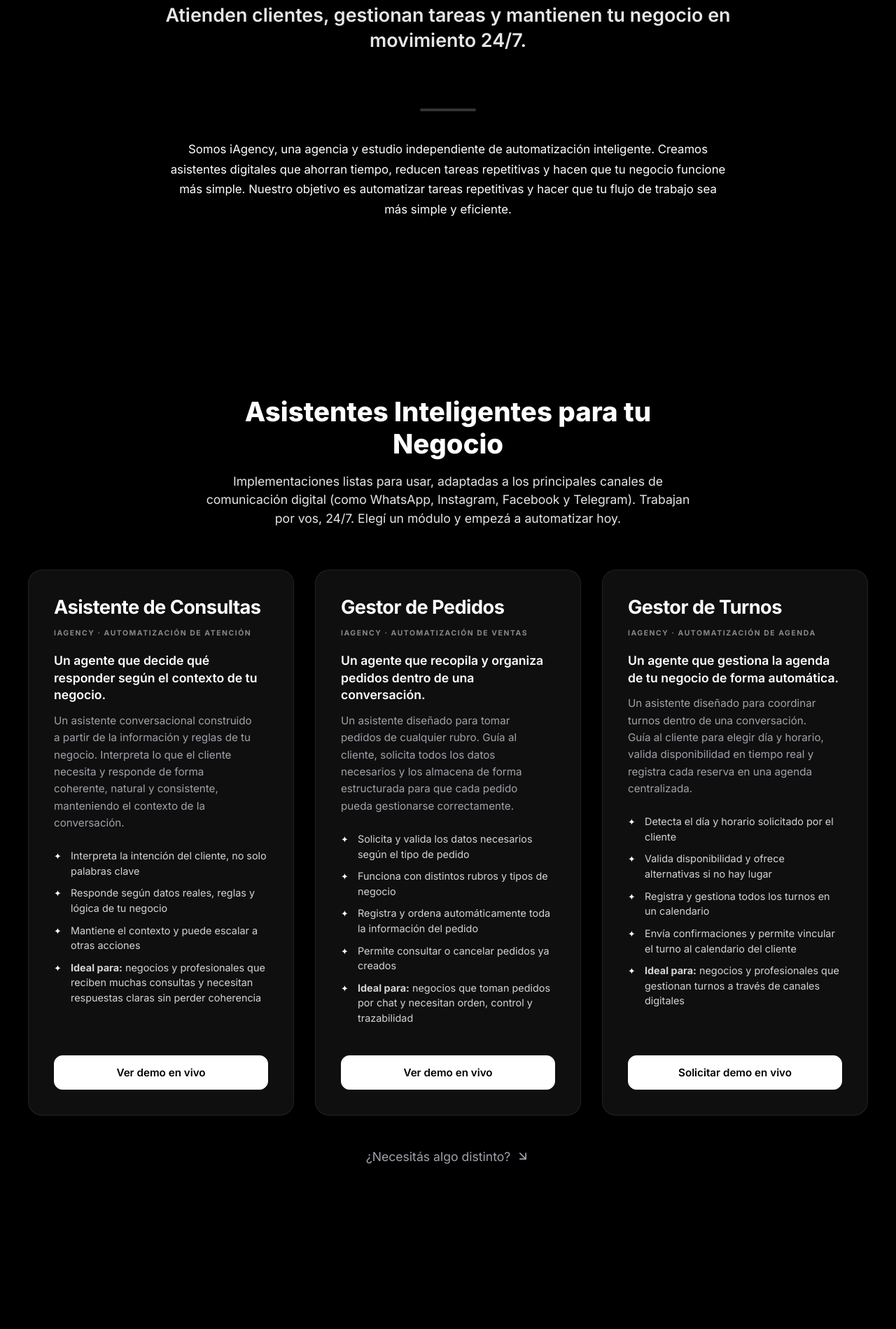
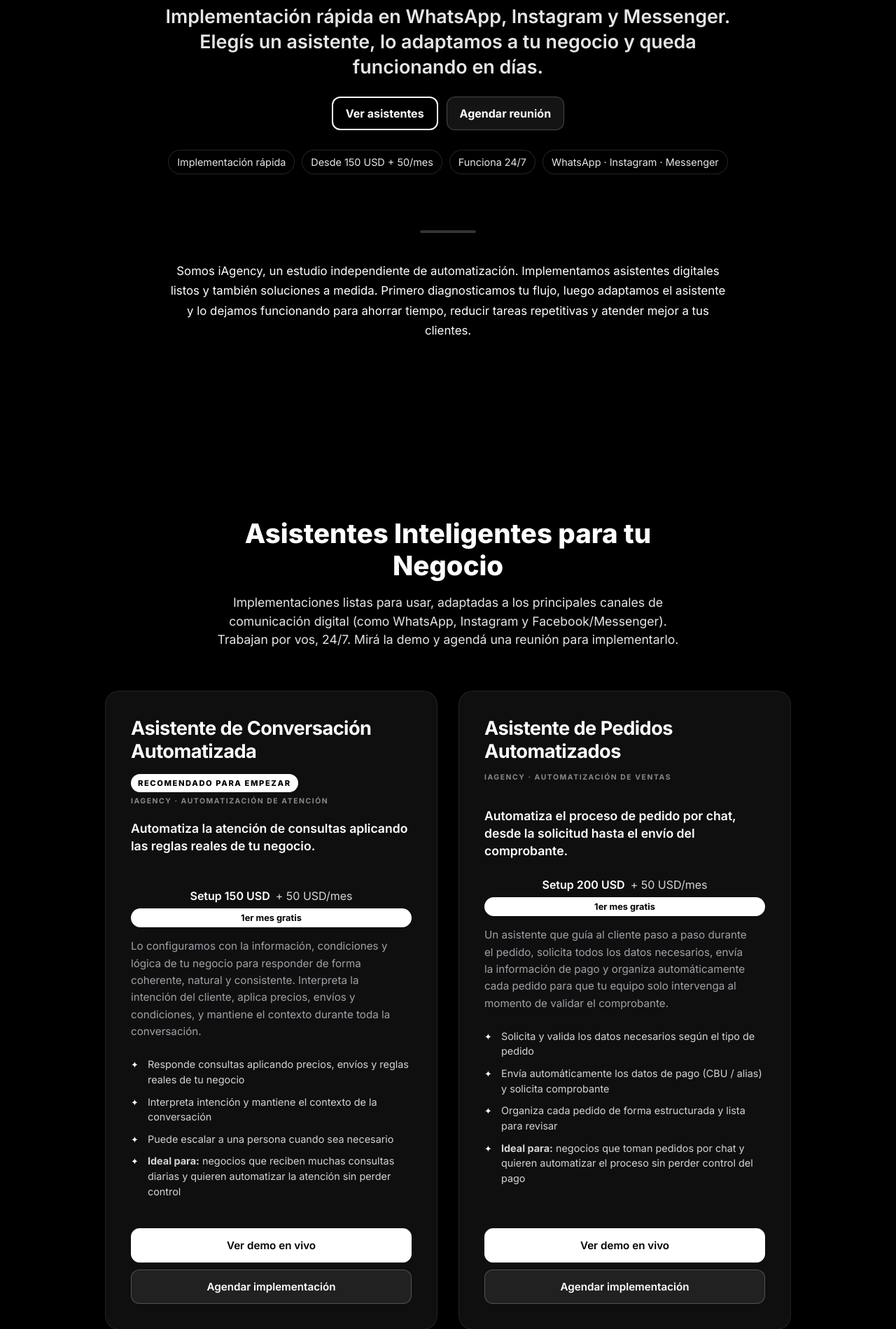
Before and after one commit to NicolasLlanos8799/helloiagency, a plain HTML site: page index.html in a window 1280 px wide. Shown: the part 436-2335 px from the top of the page at 70% size. Drawn offline with nearby package versions, Linux system fonts and the light colour scheme.

Commit message:
feat: Revamp hero section and product cards with new actions, badges, pricing, and updated content.

```diff
--- a/css/styles.css
+++ b/css/styles.css
@@ -614,7 +614,7 @@ body.menu-open {
     padding: 12px 14px;
   }
 
-  .btn-primary {
+  .navbar .btn-primary {
     display: none;
   }
 
@@ -1187,8 +1187,10 @@ body.menu-open {
 /* Grid Layout */
 .products-grid {
   display: grid;
-  grid-template-columns: repeat(3, 1fr);
+  grid-template-columns: repeat(2, minmax(0, 1fr));
   gap: 30px;
+  max-width: 980px;
+  margin: 0 auto;
 }
 
 @media (max-width: 900px) {
@@ -1653,3 +1655,168 @@ body.menu-open {
 .legal-container strong {
   color: #fff;
 }
+
+/* =============================
+   Conversion Optimization
+============================= */
+
+/* Hero actions + badges */
+.hero-actions {
+  display: flex;
+  gap: 12px;
+  justify-content: center;
+  flex-wrap: wrap;
+  margin-top: 8px;
+}
+
+.btn {
+  display: inline-flex;
+  align-items: center;
+  justify-content: center;
+  gap: 8px;
+  border-radius: 12px;
+  font-weight: 700;
+  padding: 12px 18px;
+  transition: all .2s ease;
+}
+
+.btn-secondary {
+  background: rgba(255, 255, 255, 0.08);
+  border: 1px solid rgba(255, 255, 255, 0.22);
+  color: #fff;
+}
+
+.btn-secondary:hover {
+  background: rgba(255, 255, 255, 0.12);
+  transform: translateY(-1px);
+}
+
+.hero-badges {
+  display: flex;
+  gap: 10px;
+  flex-wrap: wrap;
+  justify-content: center;
+  margin-top: 12px;
+}
+
+.badge {
+  font-size: 0.9rem;
+  color: var(--text-muted);
+  border: 1px solid rgba(255, 255, 255, 0.14);
+  background: rgba(0, 0, 0, 0.35);
+  padding: 8px 12px;
+  border-radius: 999px;
+}
+
+@media (max-width: 600px) {
+  .hero-actions .btn {
+    width: 100%;
+  }
+
+  .hero-badges {
+    justify-content: center;
+  }
+}
+
+/* Navbar CTA */
+.nav-cta {
+  border: 1px solid rgba(255, 255, 255, 0.25);
+  background: rgba(255, 255, 255, 0.06);
+}
+
+.nav-cta:hover,
+.nav-cta:focus-visible {
+  background: rgba(255, 255, 255, 0.10);
+}
+
+/* Card recommended tag */
+.card-tag {
+  display: inline-flex;
+  align-items: center;
+  gap: 6px;
+  font-size: 0.7rem;
+  letter-spacing: 0.14em;
+  text-transform: uppercase;
+  padding: 6px 10px;
+  border-radius: 999px;
+  margin-top: 8px;
+  color: #000;
+  background: #fff;
+  font-weight: 800;
+}
+
+/* Double buttons in footer */
+.product-card__footer .btn+.btn {
+  margin-top: 10px;
+}
+
+.card-pricing {
+  margin: 18px 0 8px;
+  text-align: center;
+}
+
+.price-line {
+  display: flex;
+  justify-content: center;
+  gap: 8px;
+  font-size: 1rem;
+  font-weight: 600;
+  color: #fff;
+}
+
+.price-month {
+  color: #d4d4d8;
+  font-weight: 500;
+}
+
+.price-badge {
+  display: inline-block;
+  margin-top: 8px;
+  padding: 6px 14px;
+  font-size: 0.8rem;
+  font-weight: 700;
+  border-radius: 999px;
+  background: #ffffff;
+  color: #000000;
+}
+
+/* ===== Card Alignment System ===== */
+
+.product-card {
+  display: flex;
+  flex-direction: column;
+  justify-content: space-between;
+}
+
+/* Header consistente */
+.product-card__header {
+  min-height: 110px;
+}
+
+/* Impact line consistente */
+.card-impact {
+  min-height: 72px;
+}
+
+/* Pricing bloque consistente */
+.card-pricing {
+  min-height: 70px;
+  display: flex;
+  flex-direction: column;
+  justify-content: center;
+}
+
+/* Descripción consistente */
+.card-desc {
+  min-height: 110px;
+}
+
+/* Igualar cantidad visible de bullets */
+.product-features {
+  min-height: 150px;
+}
+
+/* Footer siempre abajo */
+.product-card__footer {
+  margin-top: auto;
+}
--- a/index.html
+++ b/index.html
@@ -9,8 +9,9 @@
   <title>iAgency – Asistentes Digitales para Automatizar Negocios</title>
 
   <!-- STYLES -->
+  <link rel="stylesheet" href="css/styles.css?v=3">
   <link rel="stylesheet" href="/css/styles.css?v=3">
-  <link rel="stylesheet" href="css/styles.css?v=3">
+
   <link href="https://fonts.googleapis.com/css2?family=Inter:wght@400;600;700;800&display=swap" rel="stylesheet" />
 
   <!-- Favicon (Google-first) -->
@@ -74,7 +75,13 @@
         <li><a class="nav-link" href="#about" title="Conocer más sobre iAgency">Sobre nosotros</a></li>
         <!-- Responsive audit -->
         <li><a class="nav-link" href="#contact" title="Contactar a iAgency">Contacto</a></li>
+        <li>
+          <a class="nav-link nav-cta js-prefill-btn" href="#contact"
+            data-prefill="Hola, quiero agendar una reunión de 15 minutos para ver qué asistente me conviene.">
+            Agendar reunión
 
+          </a>
+        </li>
       </ul>
     </nav>
   </header>
@@ -83,19 +90,33 @@
     <canvas id="circuit-bg" aria-hidden="true"></canvas>
 
     <div class="hero-text" data-aos="fade-up" data-aos-duration="1000">
-      <h1 class="hero-title">Automatiza el trabajo. <br>Acelera el crecimiento con asistentes digitales</h1>
+      <h1 class="hero-title">Automatizá consultas y ventas por chat con asistentes digitales 24/7.</h1>
       <p class="hero-subtitle">
-        Atienden clientes, gestionan tareas y mantienen tu negocio en movimiento 24/7.
+        Implementación rápida en WhatsApp, Instagram y Messenger. Elegís un asistente, lo adaptamos a tu negocio y queda
+        funcionando en días.
       </p>
+      <div class="hero-actions">
+        <a href="#Asistentes" class="btn btn-primary">Ver asistentes</a>
+        <a href="#contact" class="btn btn-secondary js-prefill-btn"
+          data-prefill="Hola, quiero agendar una reunión de 15 minutos para ver qué asistente me conviene.">
+          Agendar reunión
+        </a>
+      </div>
+      <div class="hero-badges" aria-label="Beneficios clave">
+        <span class="badge">Implementación rápida</span>
+        <span class="badge">Desde 150 USD + 50/mes</span>
+        <span class="badge">Funciona 24/7</span>
+        <span class="badge">WhatsApp · Instagram · Messenger</span>
+      </div>
     </div>
   </section>
 
   <section class="about-ia">
     <div class="about-ia__inner" data-aos="fade-up" data-aos-offset="50" data-aos-delay="200">
       <p>
-        Somos iAgency, una agencia y estudio independiente de automatización inteligente. Creamos asistentes digitales
-        que ahorran tiempo, reducen tareas repetitivas y hacen que tu negocio funcione más simple. Nuestro objetivo es
-        automatizar tareas repetitivas y hacer que tu flujo de trabajo sea más simple y eficiente.
+        Somos iAgency, un estudio independiente de automatización. Implementamos asistentes digitales listos y también
+        soluciones a medida. Primero diagnosticamos tu flujo, luego adaptamos el asistente y lo dejamos funcionando para
+        ahorrar tiempo, reducir tareas repetitivas y atender mejor a tus clientes.
       </p>
     </div>
   </section>
@@ -107,8 +128,8 @@
         <h2 class="section-title">Asistentes Inteligentes para tu Negocio</h2>
         <p class="section-subtitle">
           Implementaciones listas para usar, adaptadas a los principales canales de comunicación digital
-          (como WhatsApp, Instagram, Facebook y Telegram).
-          Trabajan por vos, 24/7. Elegí un módulo y empezá a automatizar hoy.
+          (como WhatsApp, Instagram y Facebook/Messenger).
+          Trabajan por vos, 24/7. Mirá la demo y agendá una reunión para implementarlo.
         </p>
       </div>
 
@@ -117,26 +138,35 @@
         <!-- Card 1 -->
         <div class="product-card" data-aos="fade-up" data-aos-delay="100">
           <div class="product-card__header">
-            <h3 class="card-title">Asistente de Consultas</h3>
+            <h3 class="card-title">Asistente de Conversación Automatizada</h3>
+            <span class="card-tag">RECOMENDADO PARA EMPEZAR</span>
             <span class="card-brand">iAGENCY · AUTOMATIZACIÓN DE ATENCIÓN</span>
           </div>
 
           <div class="product-card__body">
             <p class="card-impact">
-              Un agente que decide qué responder según el contexto de tu negocio.
+              Automatiza la atención de consultas aplicando las reglas reales de tu negocio.
             </p>
+
+            <div class="card-pricing">
+              <div class="price-line">
+                <span class="price-setup">Setup 150 USD</span>
+                <span class="price-month">+ 50 USD/mes</span>
+              </div>
+              <div class="price-badge">1er mes gratis</div>
+            </div>
             <p class="card-desc">
-              Un asistente conversacional construido a partir de la información y reglas de tu negocio.
-              Interpreta lo que el cliente necesita y responde de forma coherente, natural y consistente,
-              manteniendo el contexto de la conversación.
+              Lo configuramos con la información, condiciones y lógica de tu negocio para responder de forma coherente,
+              natural y consistente. Interpreta la intención del cliente, aplica precios, envíos y condiciones,
+              y mantiene el contexto durante toda la conversación.
             </p>
             <ul class="product-features">
-              <li>Interpreta la intención del cliente, no solo palabras clave</li>
-              <li>Responde según datos reales, reglas y lógica de tu negocio</li>
-              <li>Mantiene el contexto y puede escalar a otras acciones</li>
+              <li>Responde consultas aplicando precios, envíos y reglas reales de tu negocio</li>
+              <li>Interpreta intención y mantiene el contexto de la conversación</li>
+              <li>Puede escalar a una persona cuando sea necesario</li>
               <li>
-                <strong>Ideal para:</strong> negocios y profesionales que reciben muchas consultas y
-                necesitan respuestas claras sin perder coherencia
+                <strong>Ideal para:</strong> negocios que reciben muchas consultas diarias y quieren automatizar la
+                atención sin perder control
               </li>
             </ul>
           </div>
@@ -147,33 +177,47 @@
               data-ga-assistant="asistente_consultas">
               Ver demo en vivo
             </a>
+            <a href="#contact" class="btn btn-secondary js-prefill-btn" data-prefill="Hola, quiero empezar con el Asistente de Conversación Automatizada.
+Mi rubro es: _____.
+Recibo aproximadamente _____ mensajes por día.">
+              Agendar implementación
+            </a>
+
+            <!-- Microcopy removed -->
           </div>
         </div>
 
         <!-- Card 2 -->
         <div class="product-card" data-aos="fade-up" data-aos-delay="200">
           <div class="product-card__header">
-            <h3 class="card-title">Gestor de Pedidos</h3>
+            <h3 class="card-title">Asistente de Pedidos Automatizados</h3>
             <span class="card-brand">iAGENCY · AUTOMATIZACIÓN DE VENTAS</span>
           </div>
 
           <div class="product-card__body">
             <p class="card-impact">
-              Un agente que recopila y organiza pedidos dentro de una conversación.
+              Automatiza el proceso de pedido por chat, desde la solicitud hasta el envío del comprobante.
             </p>
+
+            <div class="card-pricing">
+              <div class="price-line">
+                <span class="price-setup">Setup 200 USD</span>
+                <span class="price-month">+ 50 USD/mes</span>
+              </div>
+              <div class="price-badge">1er mes gratis</div>
+            </div>
             <p class="card-desc">
-              Un asistente diseñado para tomar pedidos de cualquier rubro.
-              Guía al cliente, solicita todos los datos necesarios y los almacena de forma estructurada
-              para que cada pedido pueda gestionarse correctamente.
+              Un asistente que guía al cliente paso a paso durante el pedido, solicita todos los datos necesarios,
+              envía la información de pago y organiza automáticamente cada pedido para que tu equipo solo intervenga
+              al momento de validar el comprobante.
             </p>
             <ul class="product-features">
               <li>Solicita y valida los datos necesarios según el tipo de pedido</li>
-              <li>Funciona con distintos rubros y tipos de negocio</li>
-              <li>Registra y ordena automáticamente toda la información del pedido</li>
-              <li>Permite consultar o cancelar pedidos ya creados</li>
+              <li>Envía automáticamente los datos de pago (CBU / alias) y solicita comprobante</li>
+              <li>Organiza cada pedido de forma estructurada y lista para revisar</li>
               <li>
-                <strong>Ideal para:</strong> negocios que toman pedidos por chat y necesitan orden,
-                control y trazabilidad
+                <strong>Ideal para:</strong> negocios que toman pedidos por chat y quieren automatizar el proceso sin
+                perder control del pago
               </li>
             </ul>
           </div>
@@ -184,42 +228,13 @@
               data-ga-assistant="gestor_pedidos">
               Ver demo en vivo
             </a>
-          </div>
-        </div>
+            <a href="#contact" class="btn btn-secondary js-prefill-btn" data-prefill="Hola, quiero empezar con el Asistente de Pedidos Automatizados.
+Mi rubro es: _____.
+Recibo aproximadamente _____ pedidos por día.">
+              Agendar implementación
+            </a>
 
-        <!-- Card 3 -->
-        <div class="product-card" data-aos="fade-up" data-aos-delay="300">
-          <div class="product-card__header">
-            <h3 class="card-title">Gestor de Turnos</h3>
-            <span class="card-brand">iAGENCY · AUTOMATIZACIÓN DE AGENDA</span>
-          </div>
-
-          <div class="product-card__body">
-            <p class="card-impact">
-              Un agente que gestiona la agenda de tu negocio de forma automática.
-            </p>
-            <p class="card-desc">
-              Un asistente diseñado para coordinar turnos dentro de una conversación.
-              Guía al cliente para elegir día y horario, valida disponibilidad en tiempo real
-              y registra cada reserva en una agenda centralizada.
-            </p>
-            <ul class="product-features">
-              <li>Detecta el día y horario solicitado por el cliente</li>
-              <li>Valida disponibilidad y ofrece alternativas si no hay lugar</li>
-              <li>Registra y gestiona todos los turnos en un calendario</li>
-              <li>Envía confirmaciones y permite vincular el turno al calendario del cliente</li>
-              <li>
-                <strong>Ideal para:</strong> negocios y profesionales que gestionan turnos
-                a través de canales digitales
-              </li>
-            </ul>
-          </div>
-
-          <div class="product-card__footer">
-            <a href="#contact" class="btn btn-primary js-prefill-btn" title="Solicitar demo del Gestor de Turnos"
-              data-prefill="Hola, me interesa ver una demo del Gestor de Turnos." data-ga-assistant="gestor_turnos">
-              Solicitar demo en vivo
-            </a>
+            <!-- Microcopy removed -->
           </div>
         </div>
 
@@ -238,7 +253,7 @@
   </section>
 
 
-  <section class="feature-split"><!-- Responsive audit -->
+  <section class="feature-split">
     <div class="split-block with-stack">
 
       <!-- Imagen fija a la izquierda -->
@@ -254,11 +269,13 @@
           <!-- Bloque 1 -->
           <div class="stack-card">
             <div class="card-inner">
-              <p class="label">TAREAS QUE SE HACEN SOLAS</p>
-              <h3 class="stack-title">Tu asistente que trabaja por vos</h3>
+              <p class="label">IMPLEMENTACIÓN RÁPIDA</p>
+              <h3 class="stack-title">Listo en 24–72 horas</h3>
               <p>
-                Automatizamos las tareas que hacés todos los días: responder consultas, tomar reservas,
-                enviar recordatorios y organizar información. Tu negocio sigue funcionando incluso cuando vos no estás.
+                Configuramos el asistente con tu información (Preguntas y respuestas frecuentes, horarios, precios,
+                servicios) y lo dejamos
+                funcionando
+                para responder consultas sin que tengas que estar pendiente.
               </p>
             </div>
           </div>
@@ -266,11 +283,11 @@
           <!-- Bloque 2 -->
           <div class="stack-card">
             <div class="card-inner">
-              <p class="label">FUNCIONA CON LO QUE USÁS HOY</p>
-              <h3 class="stack-title">Conectado a tus plataformas modernas</h3>
+              <p class="label">EN TUS CANALES</p>
+              <h3 class="stack-title">WhatsApp, Instagram y Messenger</h3>
               <p>
-                El asistente se integra con las herramientas que ya usás —WhatsApp, Instagram, tu web,
-                Google y CRMs modernos— para que todo fluya automáticamente sin cambios en tu forma de trabajar.
+                El asistente responde automáticamente, mantiene el contexto y deriva a una persona cuando haga falta,
+                para que no pierdas mensajes ni oportunidades.
               </p>
             </div>
           </div>
@@ -278,33 +295,34 @@
           <!-- Bloque 3 -->
           <div class="stack-card">
             <div class="card-inner">
-              <p class="label">LISTO PARA EL FUTURO</p>
-              <h3 class="stack-title">Te ayudamos a modernizar lo que haga falta</h3>
+              <p class="label">SOPORTE Y MEJORAS</p>
+              <h3 class="stack-title">Mantenimiento mensual simple</h3>
               <p>
-                Si tu sistema actual no permite automatizar, te guiamos para migrar a soluciones más modernas.
-                Así podés aprovechar la IA, reducir trabajo manual y hacer crecer tu negocio con menos esfuerzo.
+                Incluye monitoreo, ajustes menores y mejoras continuas para que el asistente responda cada vez mejor con
+                el tiempo.
               </p>
+
+              <!-- CTA dentro de la sección -->
+              <div class="hero-actions" style="margin-top:16px;">
+                <a href="#contact" class="btn btn-primary js-prefill-btn"
+                  data-prefill="Hola, quiero agendar una reunión de 15 minutos para ver qué asistente me conviene.">
+                  Agendar reunión (15 min)
+                </a>
+                <a href="#Asistentes" class="btn btn-secondary">
+                  Ver asistentes
+                </a>
+              </div>
+
+              <div class="hero-badges" style="margin-top:12px;">
+                <span class="badge">Desde 150 USD + 50/mes</span>
+                <span class="badge">Funciona 24/7</span>
+              </div>
+
             </div>
           </div>
 
-          <!-- Bloque 4 -->
-          <div class="stack-card">
-            <div class="card-inner">
-              <p class="label">IDEAS QUE SE VUELVEN FLUJOS</p>
-              <h3 class="stack-title">Decinos qué repetís y lo convertimos en automático</h3>
-              <p>
-                Muchos negocios hacen tareas a mano sin saber que pueden automatizarlas.
-                Si hay algo que te lleva tiempo todos los días —por simple o específico que sea— lo analizamos,
-                encontramos la lógica y lo transformamos en un proceso que se hace solo.
-              </p>
-            </div>
-          </div>
-
-
         </div>
       </div>
-
-
 
     </div>
   </section>
@@ -312,38 +330,38 @@
   <section id="SolucionAMedida" class="custom-solution-section" data-aos="fade-in">
     <div class="container">
 
-      <div class="custom-solution-content">
-        <h2 class="section-title">¿Necesitás algo distinto?</h2>
+      <div class="custom-solution-content" data-aos="fade-up">
+
+        <h2 class="section-title">¿Tu caso requiere algo más específico?</h2>
 
         <p class="section-subtitle">
-          No todos los negocios funcionan igual.
-          Si ninguna de estas soluciones se adapta exactamente a lo que buscás,
-          podemos crear una automatización pensada específicamente para vos.
+          Si nuestros asistentes listos no cubren exactamente tu flujo de trabajo,
+          podemos diseñar una automatización a medida enfocada en integraciones y procesos más complejos.
         </p>
 
         <div class="custom-solution-text">
           <p>
-            En iAgency diseñamos automatizaciones y asistentes inteligentes
-            basados en <strong>tus procesos reales, tus reglas y tus objetivos</strong>.
+            Diseñamos automatizaciones personalizadas cuando necesitás integrar
+            <strong>WhatsApp, Instagram o tu web con Google Sheets, CRM u otros sistemas internos</strong>.
           </p>
 
           <p>
-            Analizamos cómo trabaja tu negocio y construimos una solución que se integre
-            a tu forma de operar, sin obligarte a cambiarla.
+            Analizamos tu proceso actual y definimos una solución concreta para optimizarlo,
+            manteniendo el control humano cuando sea necesario.
           </p>
         </div>
 
         <ul class="custom-solution-features">
-          <li>Automatizaciones diseñadas según tus necesidades específicas</li>
-          <li>Adaptadas a tu rubro, procesos y forma de trabajar</li>
-          <li>Escalables: empezás simple y podés crecer con el tiempo</li>
-          <li>Integrables con las herramientas que ya usás</li>
+          <li>Integraciones con Google Sheets y CRMs</li>
+          <li>Automatización de flujos internos y seguimiento</li>
+          <li>Procesos personalizados según tu operación</li>
+          <li>Proyecto definido y estimado en una reunión inicial</li>
         </ul>
 
-        <div class="custom-solution-cta" data-aos="fade-up" data-aos-delay="200">
-          <a href="#contact" class="btn btn-primary js-prefill-btn" title="Contactar para construir tu automatización"
-            data-prefill="Hola, quiero analizar una automatización a medida para mi negocio.">
-            Construyamos tu automatización
+        <div class="custom-solution-cta">
+          <a href="#contact" class="btn btn-primary js-prefill-btn"
+            data-prefill="Hola, quiero hablar sobre una automatización personalizada para mi negocio.">
+            Ver cómo automatizar mi negocio
           </a>
         </div>
 
@@ -357,7 +375,7 @@
     <div class="contact-inner">
       <header class="contact-header">
         <p class="contact-kicker">CONTACTO</p>
-        <h2>Construyamos tu asistente</h2>
+        <h2>Agendemos una reunión (15 min)</h2>
       </header>
 
       <form id="contactForm" class="contact-form" action="https://formspree.io/f/xrbgpegn" method="POST">
@@ -378,7 +396,7 @@
         <!-- fila 2 -->
         <div class="contact-grid">
           <div class="form-field">
-            <label for="telefono">Teléfono</label>
+            <label for="telefono">WhatsApp (opcional)</label>
             <input type="tel" id="telefono" name="telefono" />
           </div>
 
@@ -404,8 +422,8 @@
         </div>
 
         <div class="contact-actions">
-          <button type="button" class="contact-btn-secondary">Cancelar</button>
-          <button type="submit" class="contact-btn-primary" id="contactSubmitBtn">Construyamos tu asistente</button>
+          <button type="reset" class="contact-btn-secondary">Limpiar</button>
+          <button type="submit" class="contact-btn-primary" id="contactSubmitBtn">Agendar reunión</button>
         </div>
 
         <p class="contact-hint">
```
